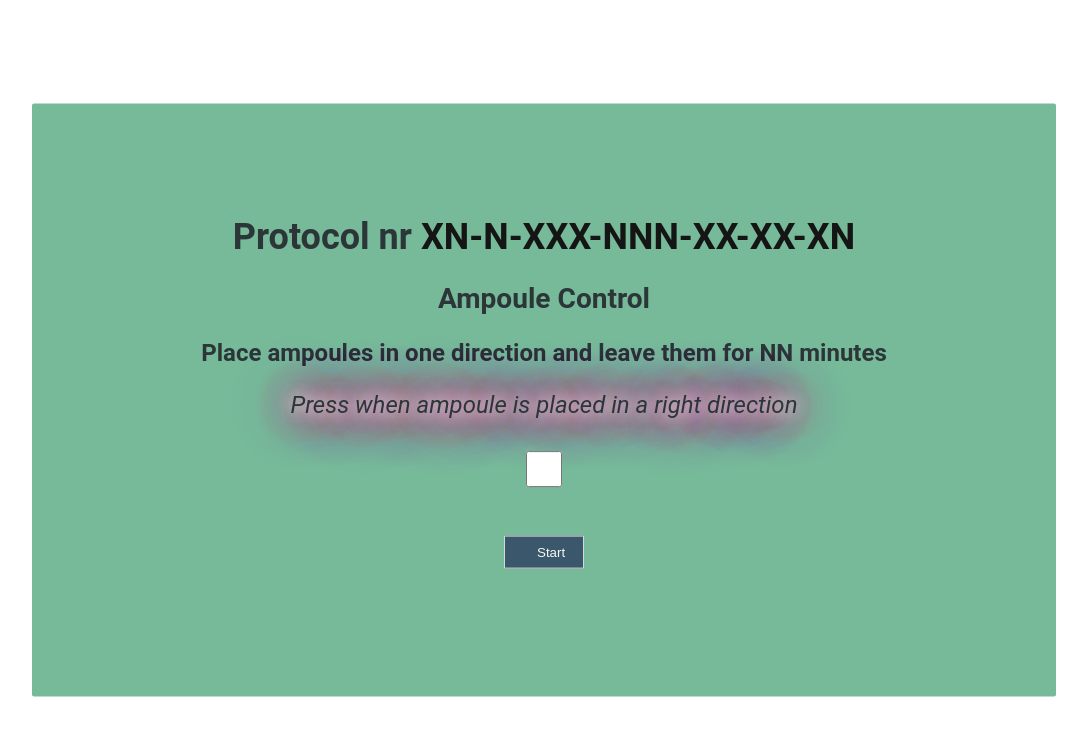
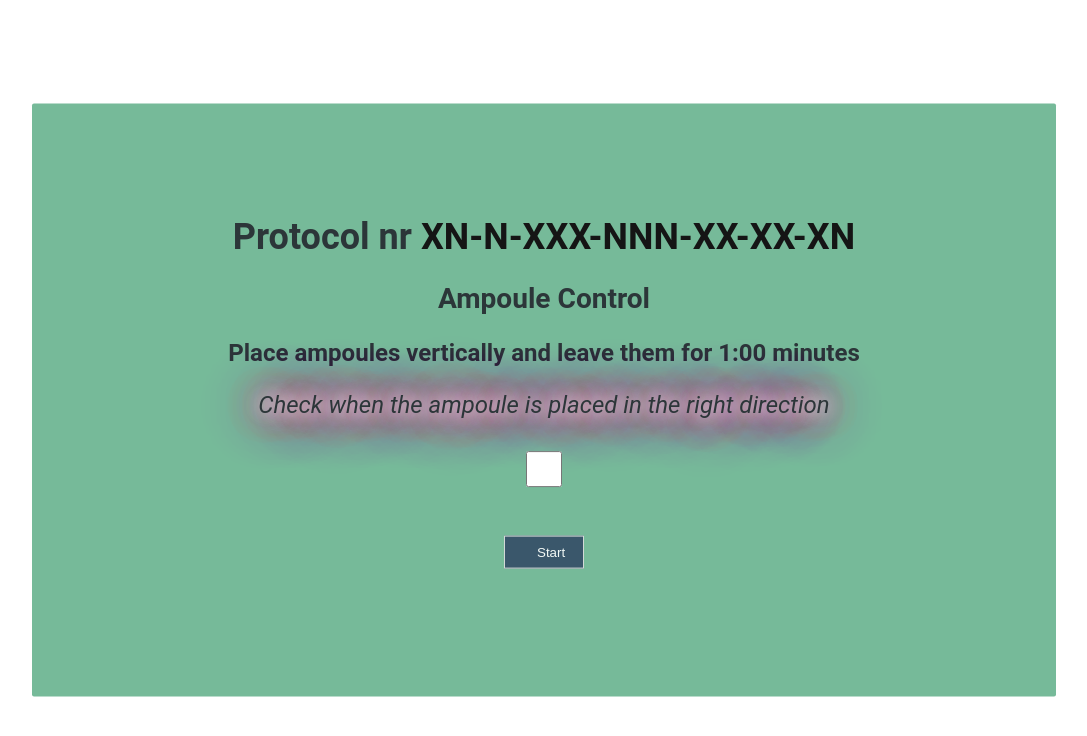
Before and after one commit to Rikulja/project-for-maria, a React (Create React App) app in the folder my-app/: page /ampoule-vertical in a window 1280 px wide. Shown: the top 736 px of the page, without its empty margins (96-1183 px from the left). Built offline with nearby package versions, Linux system fonts and the light colour scheme.

Commit message:
Add localStorage and fix prettier

```diff
--- a/my-app/src/components/AmpoulePage.js
+++ b/my-app/src/components/AmpoulePage.js
@@ -1,6 +1,6 @@
 //Styled
 import styled from "styled-components";
-import { Link } from "react-router-dom";
+import { Link, Form } from "react-router-dom";
 
 const AmpoulePage = () => {
   return (
@@ -9,10 +9,11 @@ const AmpoulePage = () => {
         Protocol nr <span>XN-N-XXX-NNN-XX-XX-XN</span>
       </h2>
       <h3>Ampoule Control</h3>
+      <Form>
         <Ampoule>
-        <h4>Place ampoules in one direction and leave them for NN minutes</h4>
+          <h4>Place ampoules vertically and leave them for 1:00 minutes</h4>
           <div className="glow">
-          Press when ampoule is placed in a right direction
+            Check when the ampoule is placed in the right direction
           </div>
           <Checkmark>
             <input type="checkbox" id="ampoule" name="ampoule"></input>
@@ -21,6 +22,7 @@ const AmpoulePage = () => {
             <button>Start</button>
           </Link>
         </Ampoule>
+      </Form>
     </div>
   );
 };
--- a/my-app/src/storage.js
+++ b/my-app/src/storage.js
@@ -1,13 +1,13 @@
 import { redirect } from "react-router-dom";
 
-let store = {};
 export async function submitPage({ request, params }) {
   const formData = Object.fromEntries(await request.formData()); //method transforms a list of key-value pairs into an object.
-  store = formData;
-  console.log(formData);
-  return redirect(`/temporary`);
+  const storage = window.localStorage;
+  storage.setItem("store", JSON.stringify(formData));
+  return redirect(`/ampoule-vertical`);
 }
 
 export async function loadValues() {
-  return store;
+  const storage = window.localStorage;
+  return JSON.parse(storage.getItem("store"));
 }
```
Lines whose indentation alone changed are shown as unchanged.
